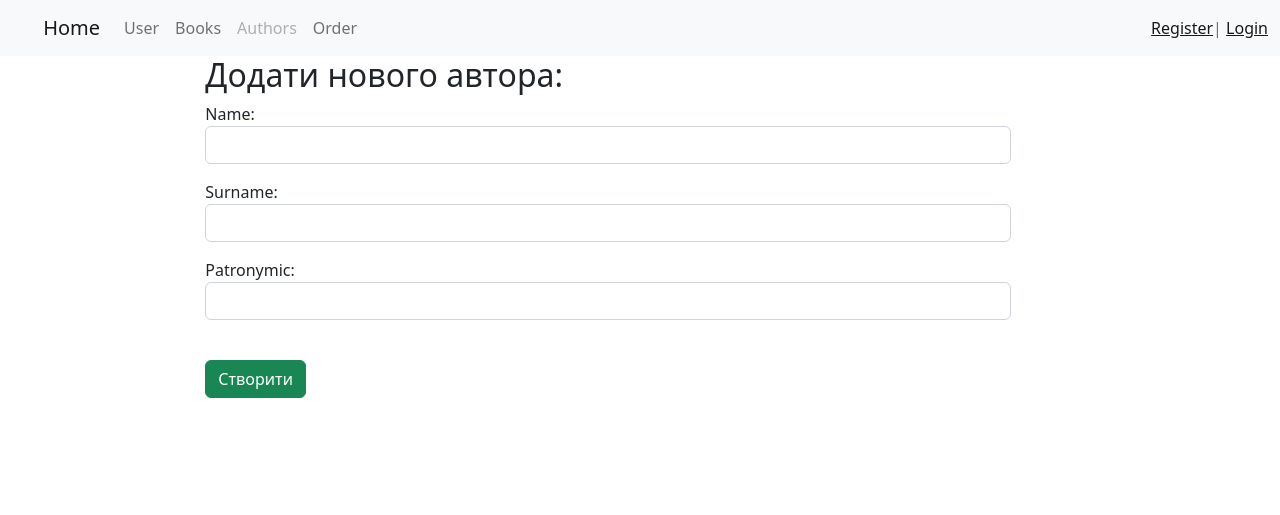
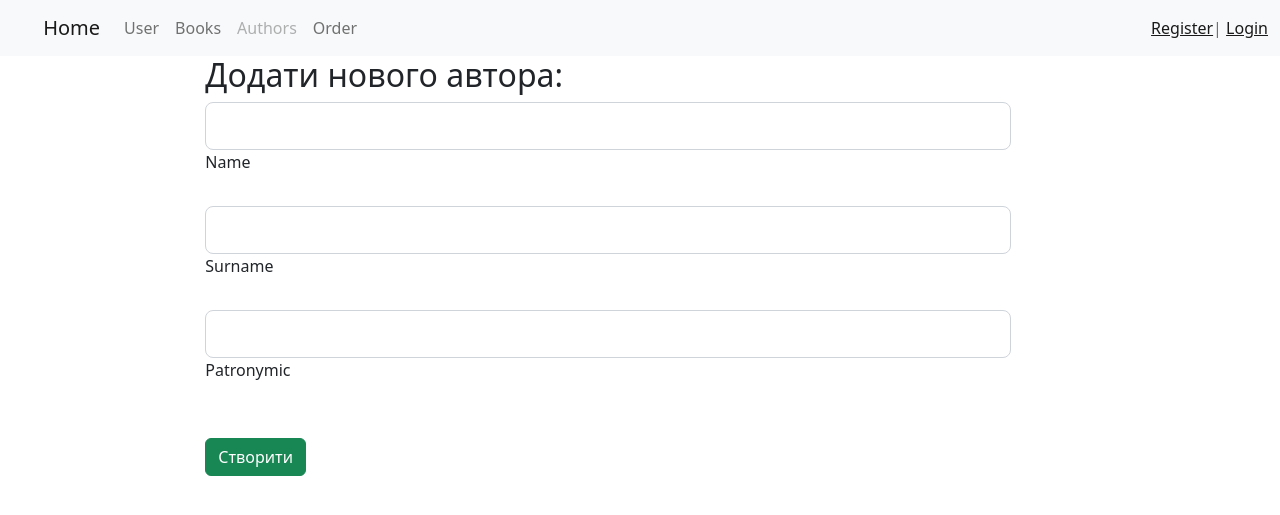
Before and after one commit to Vitalikys/pom-14-django, a Django app: page /author/add_author/ in a window 1280 px wide. Shown: the top 515 px of the page. Run offline with Django 4.2, Linux system fonts and the light colour scheme.

Commit message:
add author mod

```diff
--- a/author/templates/author/add_author.html
+++ b/author/templates/author/add_author.html
@@ -3,11 +3,9 @@
 {% block title %}Add one new author{% endblock %}
 
 
-
 {% block sidebar %}
 
 {% endblock %}
-
 
 
 {% block content %}
@@ -17,7 +15,20 @@
 
         <H2>Додати нового автора:</H2>
         {% csrf_token %}
-            {{ form.as_p }}
+
+        <div class="form-outline mb-4">
+            <input type="text" id="123" class="form-control form-control-lg" name="name"/>
+            <label class="form-label" for="123">Name</label>
+        </div>
+
+        <div class="form-outline mb-4">
+            <input type="text" id="12" class="form-control form-control-lg" name="surname"/>
+            <label class="form-label" for="12">Surname</label>
+        </div>
+        <div class="form-outline mb-4">
+            <input type="text" id="1234" class="form-control form-control-lg" name="patronymic"/>
+            <label class="form-label" for="1234">Patronymic</label>
+        </div>
         <br/>
         <button type="submit" class="btn btn-success">Створити</button>
 
--- a/author/urls.py
+++ b/author/urls.py
@@ -4,6 +4,7 @@ from .views import *
 urlpatterns = [
     path('', list_author, name='list_author'),
     # path('add_author/', CreateAuthor.as_view(), name = 'add_author')
-    path('add_author/', add_author, name = 'add_author')
+    path('add_author/', add_author, name = 'add_author'),
+    path('delete_author/<int:id>', delete_author, name = 'author_delete_url'),
 
 ]
--- a/author/views.py
+++ b/author/views.py
@@ -1,8 +1,12 @@
+from django.contrib import messages
+from django.contrib.auth.decorators import login_required
 from django.shortcuts import render, redirect
 from django.views.generic import CreateView
 
 from .models import Author
 from .forms import AddAuthorForm
+
+@login_required(login_url='login_url')
 def list_author(request):
     return render(request, 'author/author_list.html', {'author': Author.get_all() } )
 
@@ -10,14 +14,41 @@ def add_author(request):
     if request.method == 'POST':
         form= AddAuthorForm(request.POST) # забираємо дані
         if form.is_valid():
-            form.save()
-            return redirect('list_author')
+            name = request.POST.get('name')
+            surname = request.POST.get('surname')
+            patronymic = request.POST.get('patronymic')
+            try:
+                Author.create(name, surname, patronymic)
+                messages.success(request, f'Add new author: {name} success !')
+                return redirect('list_author')
+            except Exception:
+                messages.error(request, 'Error creation author... щось пішло не так')
     else:
         form = AddAuthorForm() #створ екземпл пустої форми
     return render(request, 'author/add_author.html', {'form':form} )
 
+
+
+'''
+# def add_author(request):
+#     if request.method == 'POST':
+#         form= AddAuthorForm(request.POST) # забираємо дані
+#         if form.is_valid():
+#             form.save()
+#             return redirect('list_author')
+#     else:
+#         form = AddAuthorForm() #створ екземпл пустої форми
+#     return render(request, 'author/add_author.html', {'form':form} )
+
+'''
+@login_required(login_url='login_url')
+def delete_author(request, id):
+    Author.delete_by_id(id)
+    messages.success(request, 'You have delete author. Success !')
+    return redirect('list_author')
+
 # class CreateAuthor(CreateView):
 #     form_class = AddAuthorForm
-    template_name = 'author/add_author.html'
+#     template_name = 'author/add_author.html'
     # login_url = 'admin/'  # redirect if not authorized
     # raise_exception = True   # exeption = if not authorized
```
Also changed, not shown: author/templates/author/author_list.html (+3 -5 lines). Lines whose indentation alone changed are shown as unchanged.
